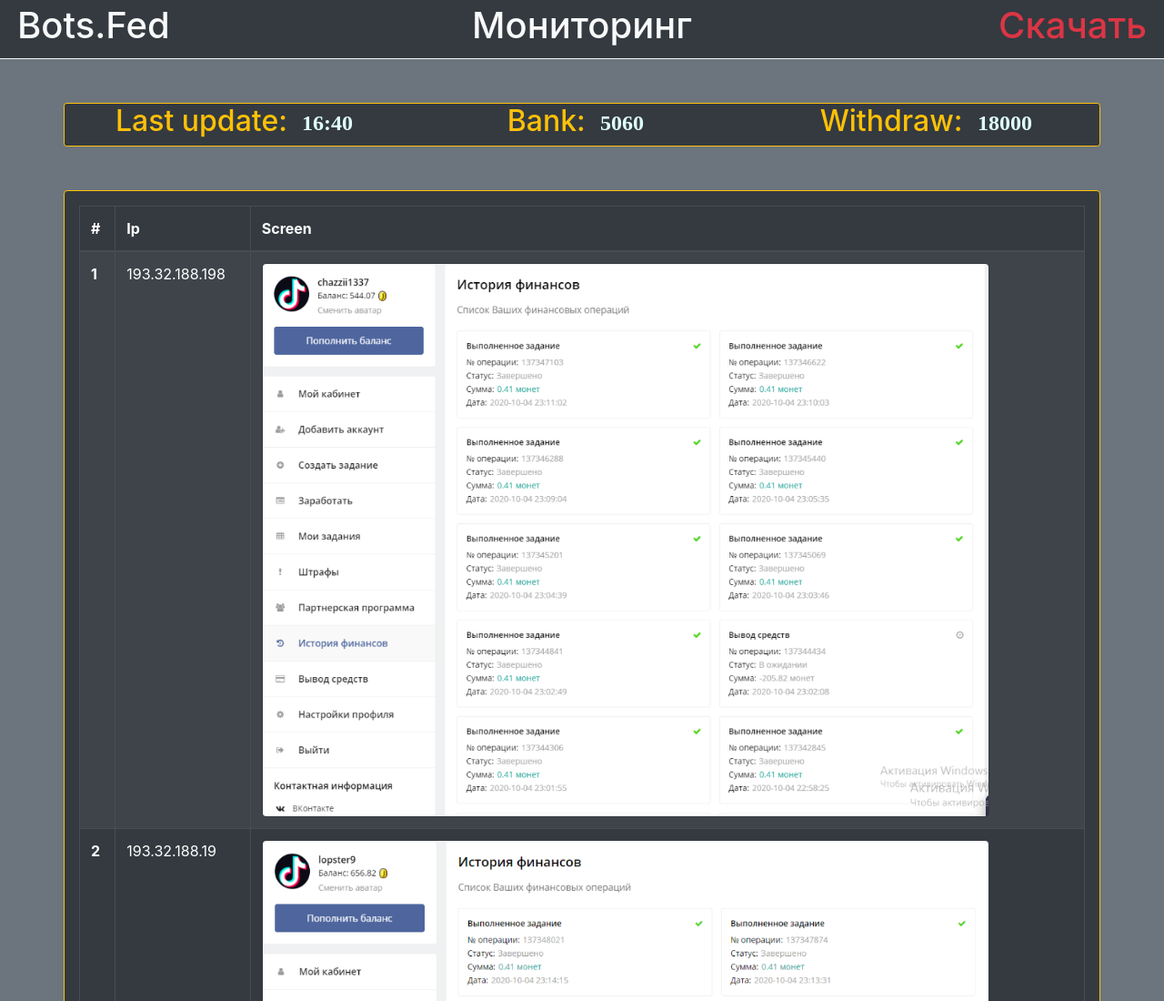
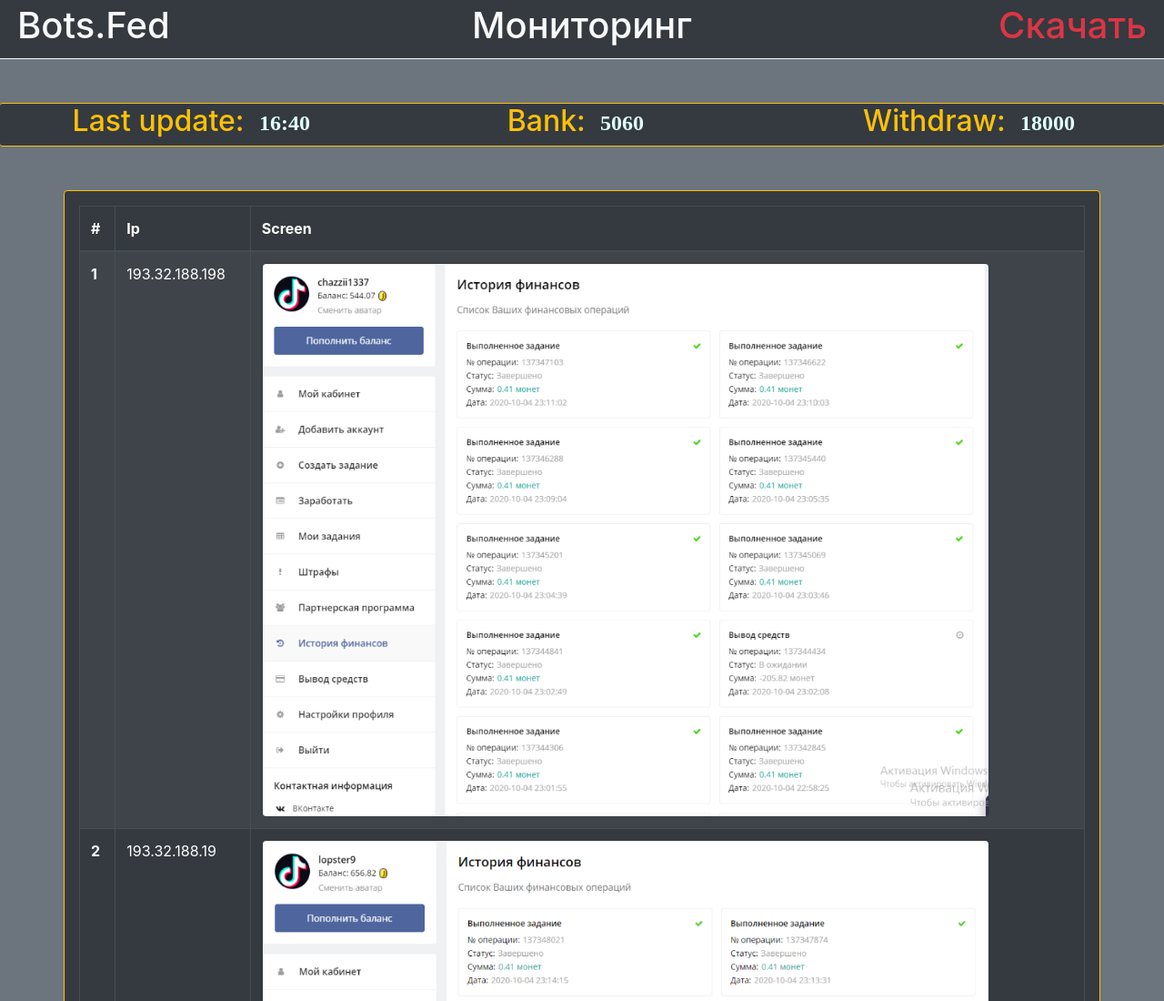
Before and after one commit to botsfed/info, a plain HTML site: page index.html in a window 1280 px wide. Shown: the top 1100 px of the page at 91% size. Drawn offline with nearby package versions, Linux system fonts and the light colour scheme.

Commit message:
Update index.html

```diff
--- a/index.html
+++ b/index.html
@@ -19,7 +19,7 @@
         </div>
 	  </div>
 	</div>
-	<div class="container mt-5 bg-dark border border-warning rounded-sm">
+	<div class="container-fluid mt-5 bg-dark border border-warning rounded-sm border-right-0 border-left-0">
 	  <div class="row text-center text-warning">
         <div class="col">
           <h2> Last update: <iframe src="data/time.html" frameborder="0" scrolling="no" width="70" height="30"></iframe> </h2> </h2>
```
